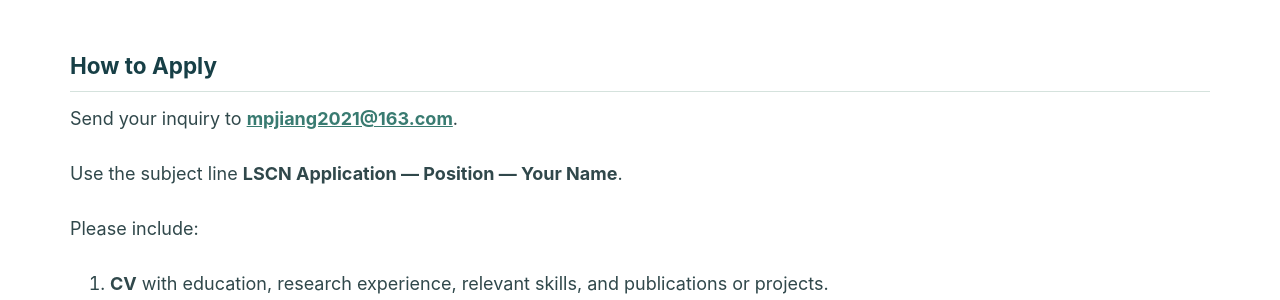
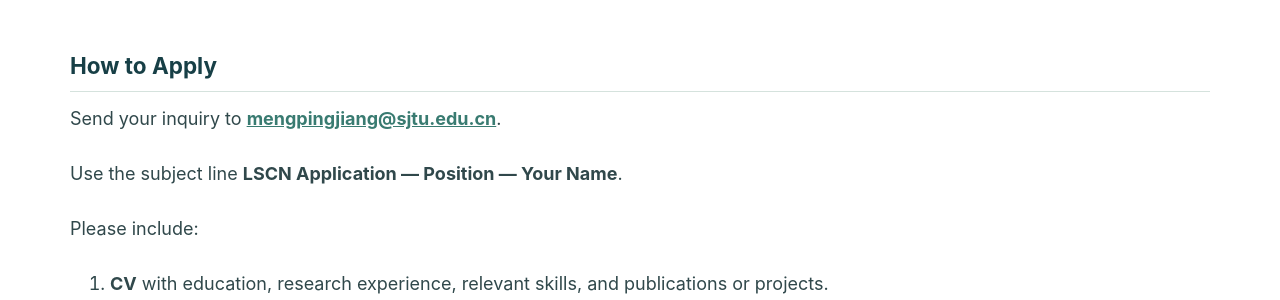
Before and after one commit to MengpingJiang/mengpingjiang.github.io, a Jekyll site: the page built from _pages/join.md, in a window 1280 px wide and 1400 px high, scrolled down 1813 px. Shown: the part 152-452 px from the top of the window. Built offline with Jekyll 4.4.1, drawn with Linux system fonts in a browser that asks for light colours; a script bundle is joined from its source files by our own code; library files that are not in the unit come from our copies; some of the changed text lies outside the part shown.

Commit message:
Use SJTU email for lab contact and recruitment

```diff
--- a/_config.yml
+++ b/_config.yml
@@ -30,7 +30,7 @@ author:
   location         : "Shanghai"
   employer         : "Shanghai Jiao Tong University"
   uri              : # URL
-  email            : #"mpjiang2021@163.com"
+  email            : #"mengpingjiang@sjtu.edu.cn"
 
   # Academic websites
   academia         : # URL
--- a/_pages/join.md
+++ b/_pages/join.md
@@ -15,7 +15,7 @@ We welcome backgrounds in neuroscience, biology, medicine, biomedical engineerin
 
 We value a genuine interest in neuroscience and the self-motivation to ask questions and pursue them. We look for people who actively learn new knowledge and skills to address scientific questions, work patiently and carefully, and take initiative in identifying and solving problems.
 
-[Email Mengping Jiang](mailto:mpjiang2021@163.com)
+[Email Mengping Jiang](mailto:mengpingjiang@sjtu.edu.cn)
 
 </div>
 
@@ -63,7 +63,7 @@ We welcome students interested in gaining research experience in social behavior
 
 ## How to Apply
 
-Send your inquiry to **[mpjiang2021@163.com](mailto:mpjiang2021@163.com)**.
+Send your inquiry to **[mengpingjiang@sjtu.edu.cn](mailto:mengpingjiang@sjtu.edu.cn)**.
 
 Use the subject line **LSCN Application — Position — Your Name**.
 
@@ -92,7 +92,7 @@ Research does not always go as planned. We value the resilience to reassess a pr
 
 For scientific collaborations and general inquiries, please contact **Mengping Jiang, Ph.D.**
 
-[mpjiang2021@163.com](mailto:mpjiang2021@163.com)
+[mengpingjiang@sjtu.edu.cn](mailto:mengpingjiang@sjtu.edu.cn)
 Biomedical Engineering Building
 Xuhui Campus, Shanghai Jiao Tong University
 Shanghai, China
```
Also changed, not shown: _pages/cv.md (+1 -1 lines), _pages/team.md (+1 -1 lines).
